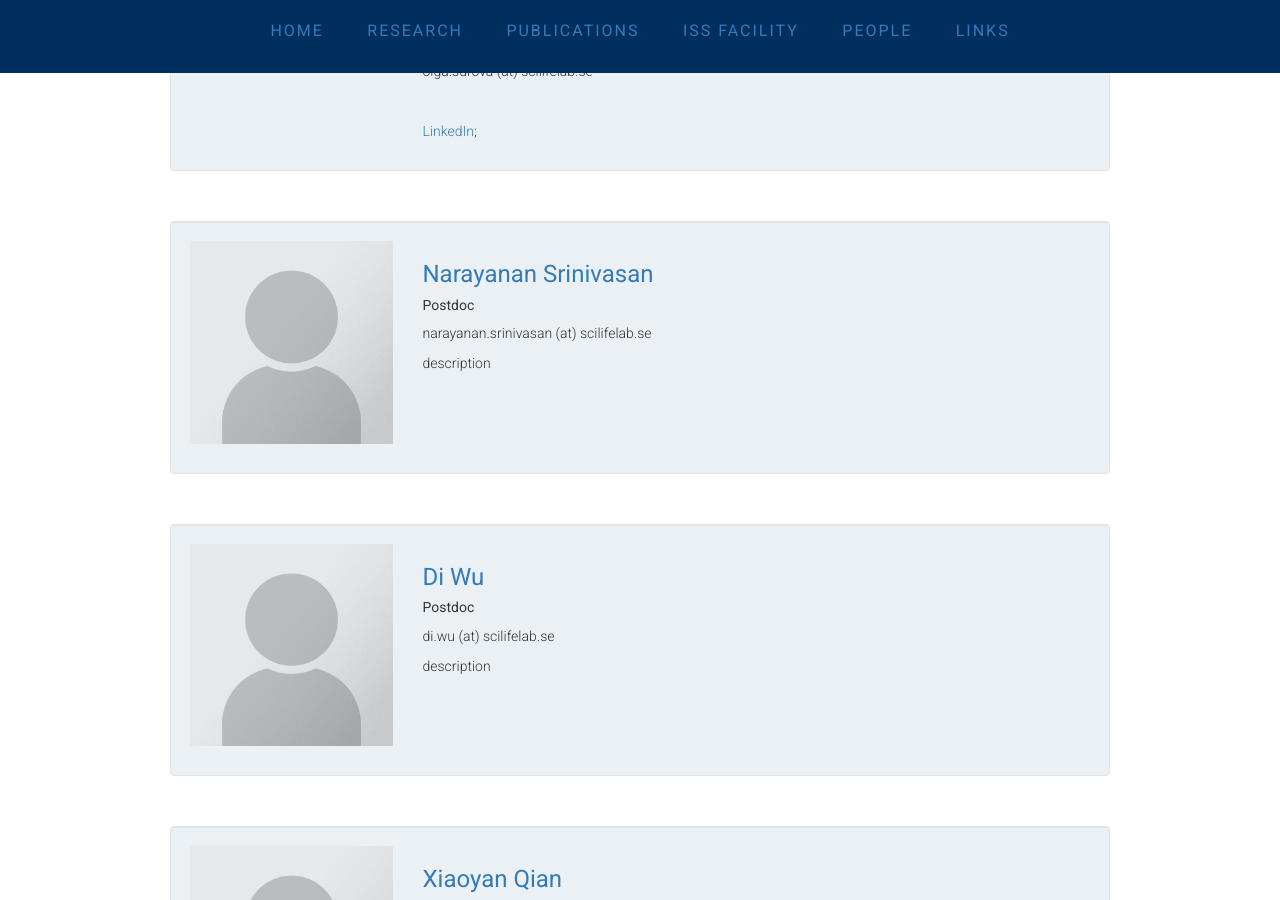
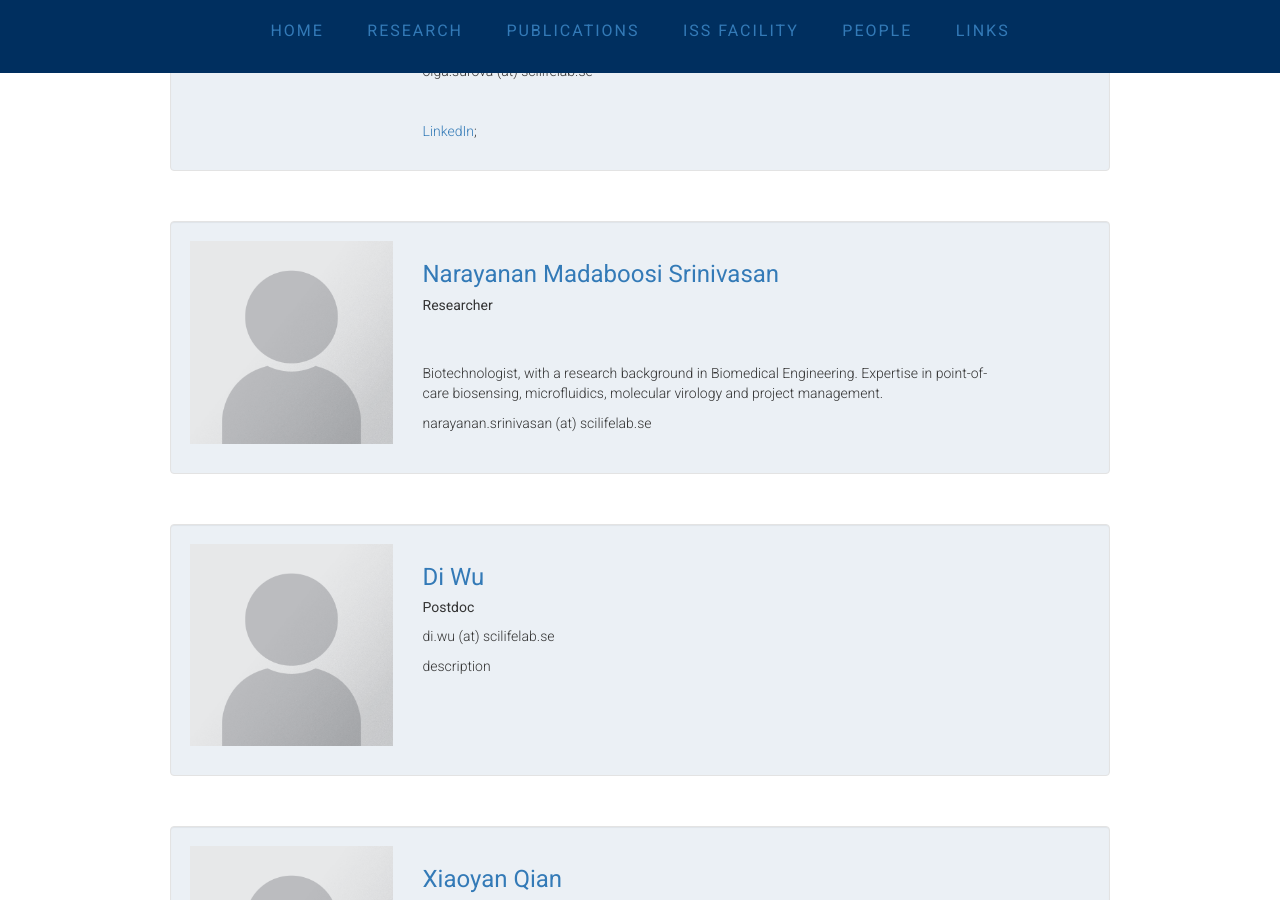
Before and after one commit to flintott/NilssonLab, a Jekyll site: the page people/index.html, which Jekyll copies as it is, in a window 1280 px wide and 900 px high, scrolled down 2578 px. Built offline with Jekyll 4.4.1, drawn with Linux system fonts in a browser that asks for light colours; comment, search, counter and statistics services are not loaded.

Commit message:
Update index.html

```diff
--- a/people/index.html
+++ b/people/index.html
@@ -241,11 +241,12 @@
                   <p><img src="../img/Temp.png" class="img-responsive" width="300" height="450"/></p>
                 </div>
                 <div class=" col-sm-6  col-md-8 col-lg-8">
-		  <h3><a href="link">Narayanan Srinivasan</a></h3>
-                  <h5>Postdoc</h5>
+		  <h3><a href="https://www.su.se/english/profiles/nsrin-1.262137">Narayanan Madaboosi Srinivasan</a></h3>
+                  <h5>Researcher</h5>
+		  <br><br>
+		  <p>Biotechnologist, with a research background in Biomedical Engineering. Expertise in point-of-care biosensing,
+			  microfluidics, molecular virology and project management.</p>
                   <p>narayanan.srinivasan (at) scilifelab.se<br>
-		    <p>description</p>
-		    <br>
 	          </p>
                 </div>
               </div>
```
